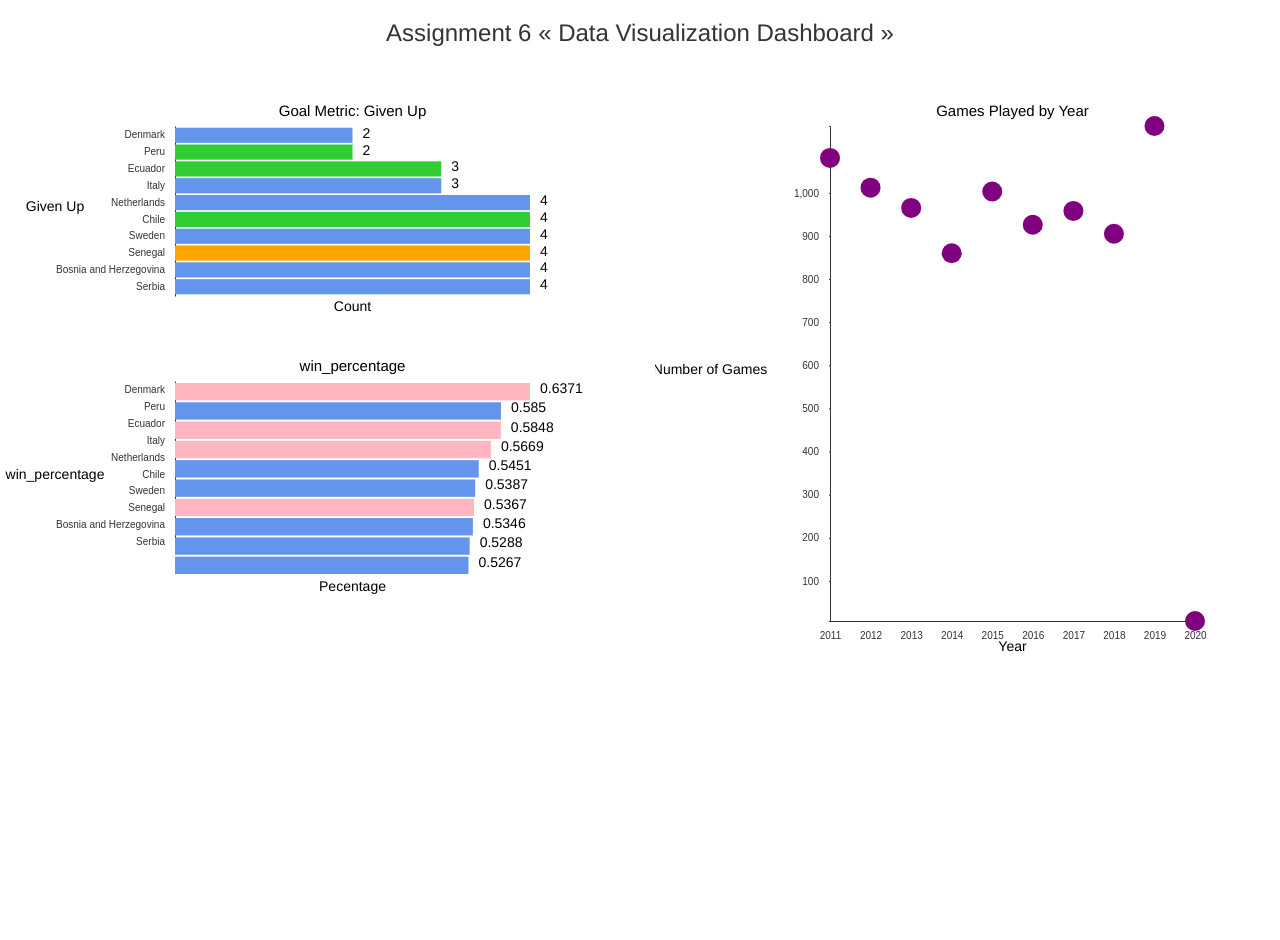
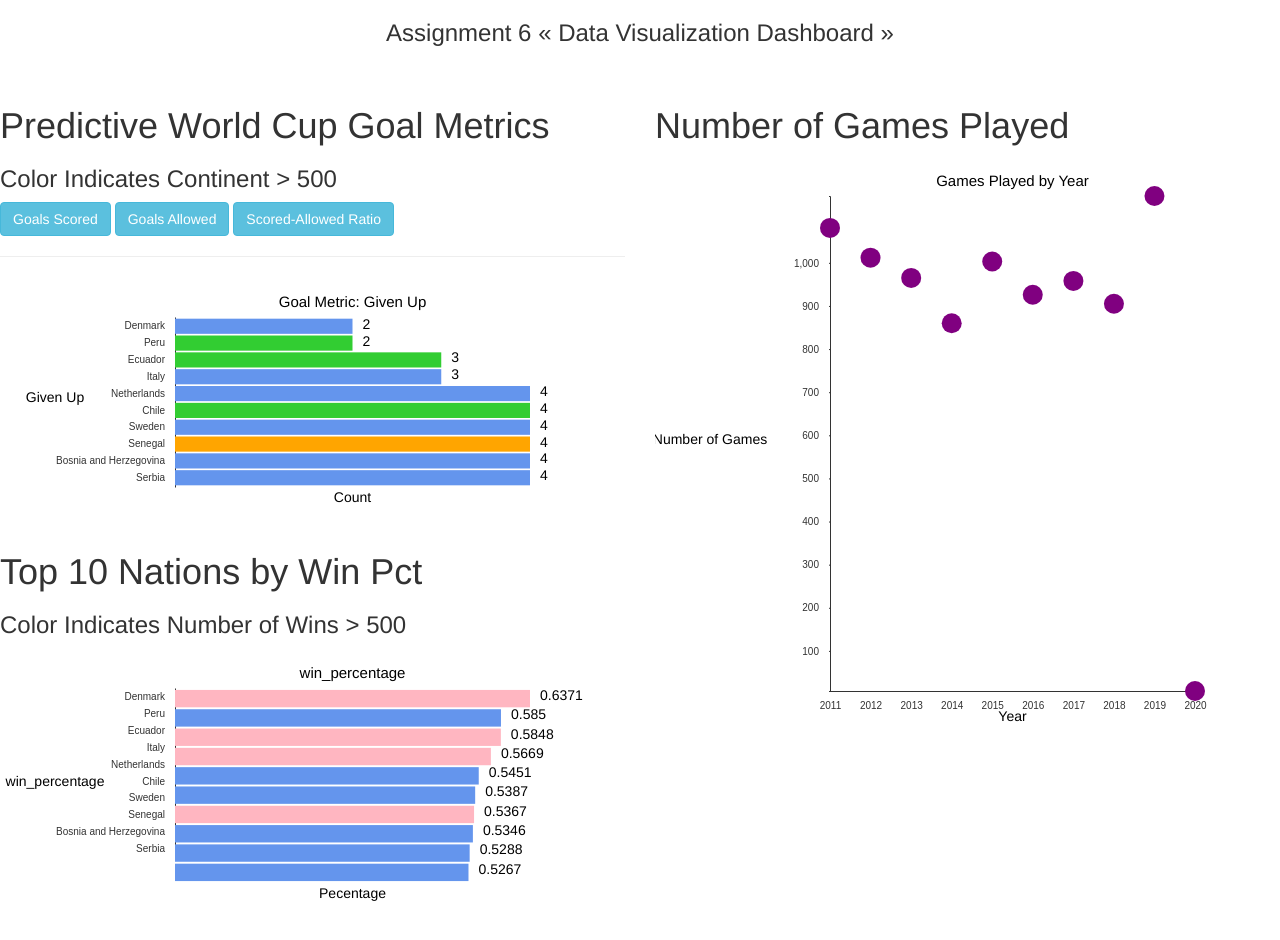
Before and after one commit to CS1951A-S21-Brown/hw6-dataviz-litkandul1, a plain HTML site: page index.html in a window 1280 px wide. Before the commit the page ends 800 px from the top, so only its background shows below. Drawn offline with nearby package versions, Linux system fonts and the light colour scheme.

Commit message:
Update index.html

```diff
--- a/index.html
+++ b/index.html
@@ -15,11 +15,25 @@
     <!--  We included a basic HTML structure for the 3 graphs here. Feel free to change this if you'd like  -->
     <div class="row">
         <div class="col-lg-6">
-            <div id="graph1"></div>
+            <div id="graph1">
+			<h1>Predictive World Cup Goal Metrics</h1>
+			<h3> Color Indicates Continent > 500</h3>
+                    <!-- TODO: Uncomment the below lines for part 1B -->
+                <button type="button" class="btn btn-info" onclick="setG1Data('Scored')">Goals Scored</button>
+                <button type="button" class="btn btn-info" onclick="setG1Data('Given Up')">Goals Allowed</button>
+				<button type="button" class="btn btn-info" onclick="setG1Data('Ratio')">Scored-Allowed Ratio</button>
+                <!-- <div id="barplot1"></div> -->
+                <hr>
+			</div>
+			<h1>Top 10 Nations by Win Pct</h1>
+			<h3> Color Indicates Number of Wins > 500</h3>
             <div id="graph2"></div><br/>
+			<!-- <div id="barplot2"></div> -->
         </div>
         <div class="col-lg-6">
+			<h1>Number of Games Played</h1>
             <div id="graph3"></div>
+			<div id="scatterplot"></div>
         </div>
     </div>
     <!--Feel free to add more JavaScript files as needed-->
```
